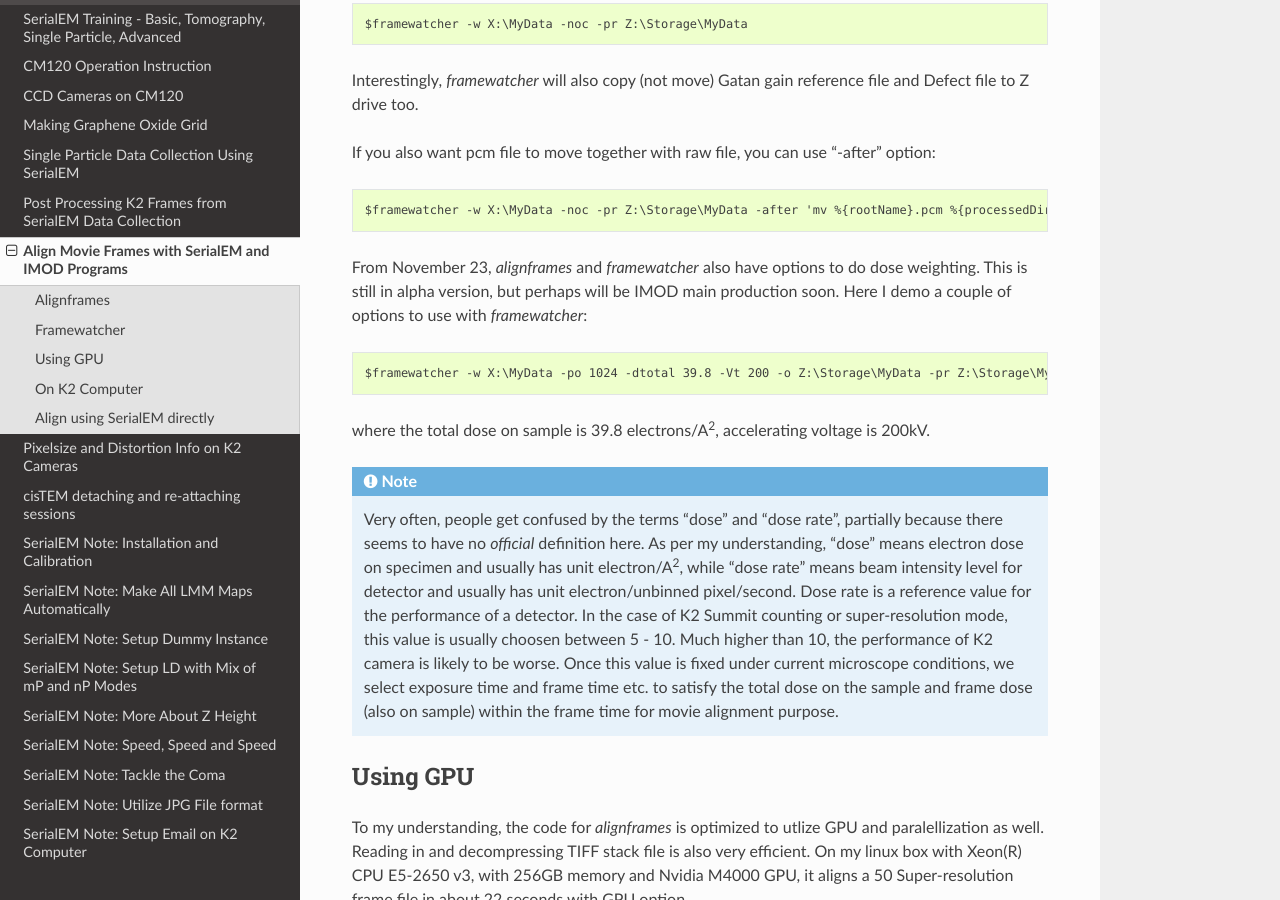
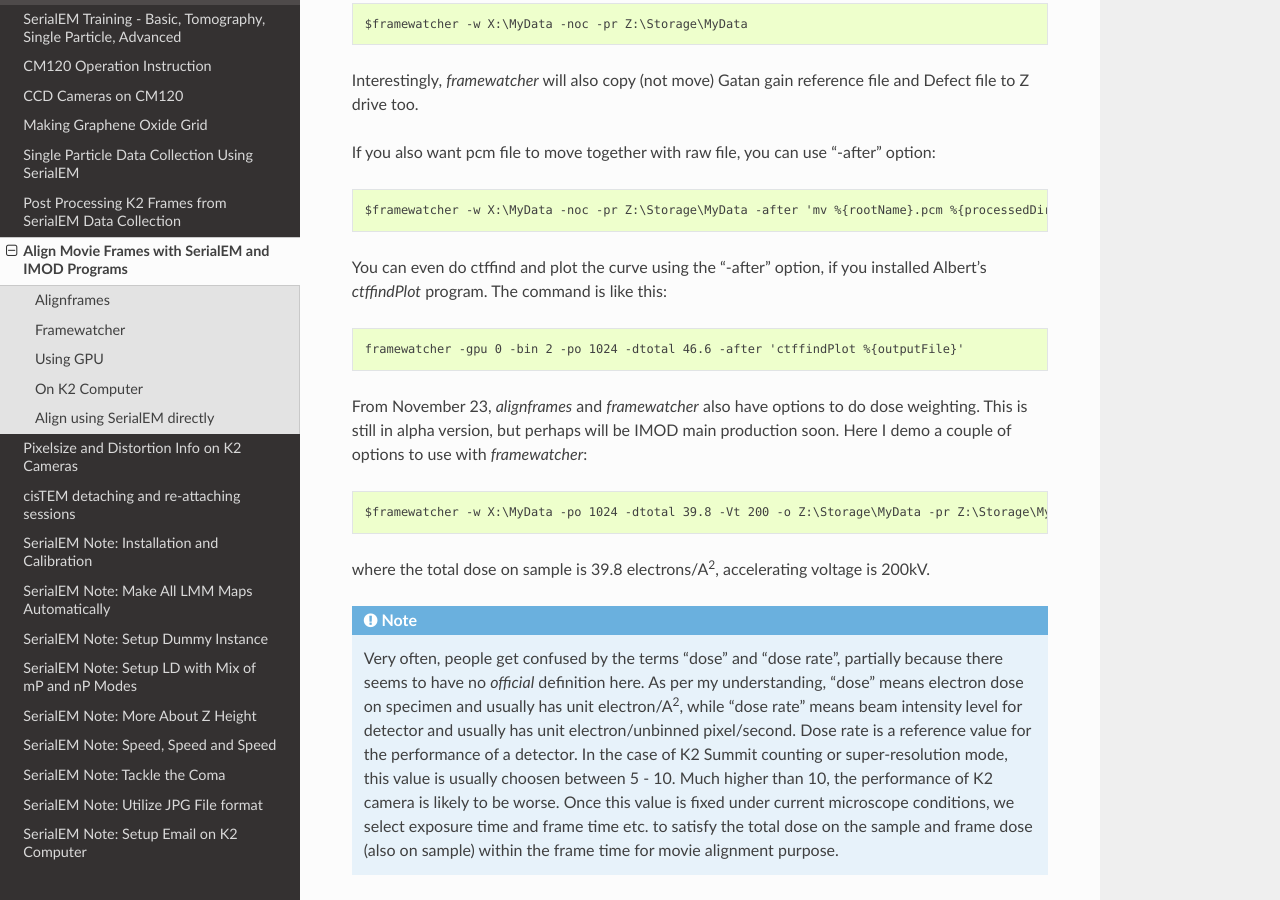
Before and after one commit to xuchen66/sphinx-emdocs, a Sphinx documentation site: the page built from source/align-movie-frames-imod.rst, in a window 1280 px wide and 900 px high, scrolled down 3152 px. Built offline with Sphinx 7.4.7 and the Read the Docs theme 2.0.0, drawn with Linux system fonts in a browser that asks for light colours; pages that are not in the unit, such as notebooks, are missing from menus.

Commit message:
Update align-movie-frames-imod.rst

```diff
--- a/source/align-movie-frames-imod.rst
+++ b/source/align-movie-frames-imod.rst
@@ -154,6 +154,11 @@ If you also want pcm file to move together with raw file, you can use "-after" o
 
    $framewatcher -w X:\MyData -noc -pr Z:\Storage\MyData -after 'mv %{rootName}.pcm %{processedDir}'
 
+You can even do ctffind and plot the curve using the "-after" option, if you installed Albert's *ctffindPlot* program. The command is like this:
+
+.. code-block:: none
+
+   framewatcher -gpu 0 -bin 2 -po 1024 -dtotal 46.6 -after 'ctffindPlot %{outputFile}'
 
 From November 23, *alignframes* and *framewatcher* also have options to do dose weighting. This is still in alpha version, but perhaps will be IMOD main production soon. Here I demo a couple of options to use with *framewatcher*:
 
```
